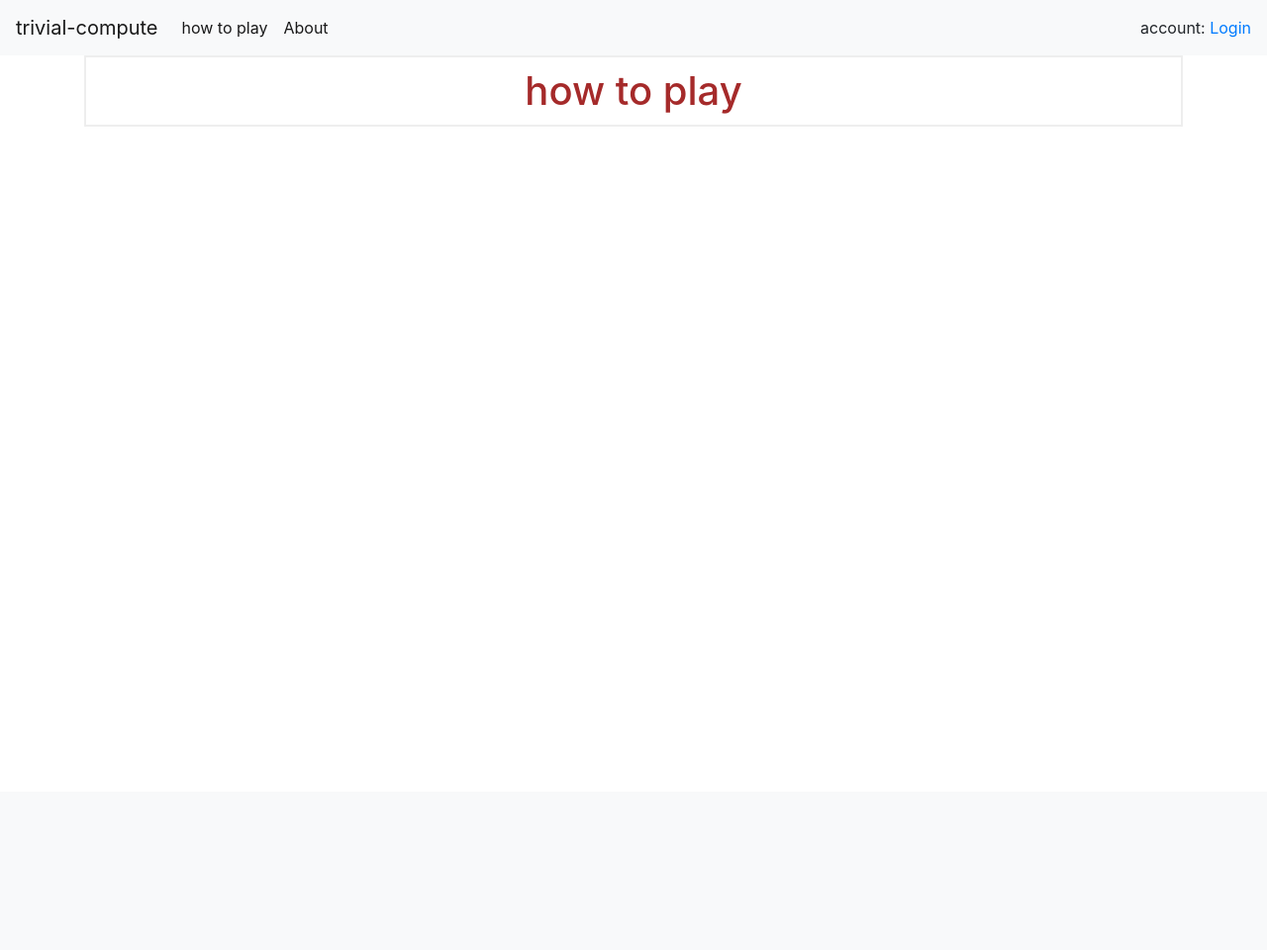
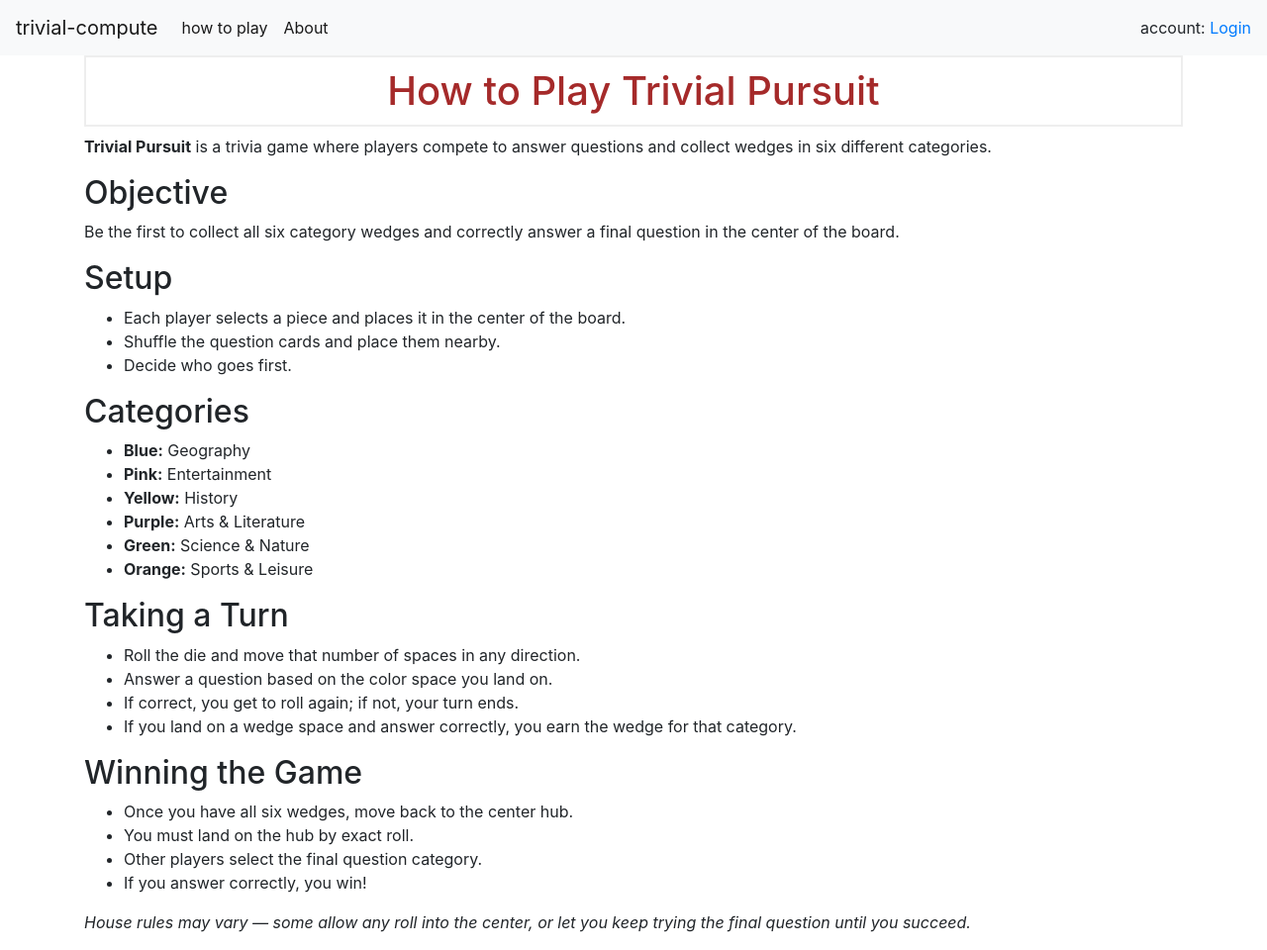
Before and after one commit to d3bird/Trivial-Compute, a Flask app: page /howToPlay in a window 1280 px wide. Shown: the whole page at 99% size. Before the commit the page ends 115 px from the top, so only its background shows below. Run offline with Flask 3, Linux system fonts and the light colour scheme; some libraries are stand-ins or nearby versions.

Commit message:
Update howToPlay.html
Updated the how to play page

```diff
--- a/src/app/templates/howToPlay.html
+++ b/src/app/templates/howToPlay.html
@@ -1,5 +1,46 @@
 {% extends 'base.html' %}
 
+{% block title %}How to Play Trivial Pursuit{% endblock %}
+
 {% block content %}
-    <h1>{% block title %} how to play{% endblock %}</h1>
+  <h1>How to Play Trivial Pursuit</h1>
+  <p><strong>Trivial Pursuit</strong> is a trivia game where players compete to answer questions and collect wedges in six different categories.</p>
+
+  <h2>Objective</h2>
+  <p>Be the first to collect all six category wedges and correctly answer a final question in the center of the board.</p>
+
+  <h2>Setup</h2>
+  <ul>
+    <li>Each player selects a piece and places it in the center of the board.</li>
+    <li>Shuffle the question cards and place them nearby.</li>
+    <li>Decide who goes first.</li>
+  </ul>
+
+  <h2>Categories</h2>
+  <ul>
+    <li><strong>Blue:</strong> Geography</li>
+    <li><strong>Pink:</strong> Entertainment</li>
+    <li><strong>Yellow:</strong> History</li>
+    <li><strong>Purple:</strong> Arts & Literature</li>
+    <li><strong>Green:</strong> Science & Nature</li>
+    <li><strong>Orange:</strong> Sports & Leisure</li>
+  </ul>
+
+  <h2>Taking a Turn</h2>
+  <ul>
+    <li>Roll the die and move that number of spaces in any direction.</li>
+    <li>Answer a question based on the color space you land on.</li>
+    <li>If correct, you get to roll again; if not, your turn ends.</li>
+    <li>If you land on a wedge space and answer correctly, you earn the wedge for that category.</li>
+  </ul>
+
+  <h2>Winning the Game</h2>
+  <ul>
+    <li>Once you have all six wedges, move back to the center hub.</li>
+    <li>You must land on the hub by exact roll.</li>
+    <li>Other players select the final question category.</li>
+    <li>If you answer correctly, you win!</li>
+  </ul>
+
+  <p><em>House rules may vary — some allow any roll into the center, or let you keep trying the final question until you succeed.</em></p>
 {% endblock %}
```
